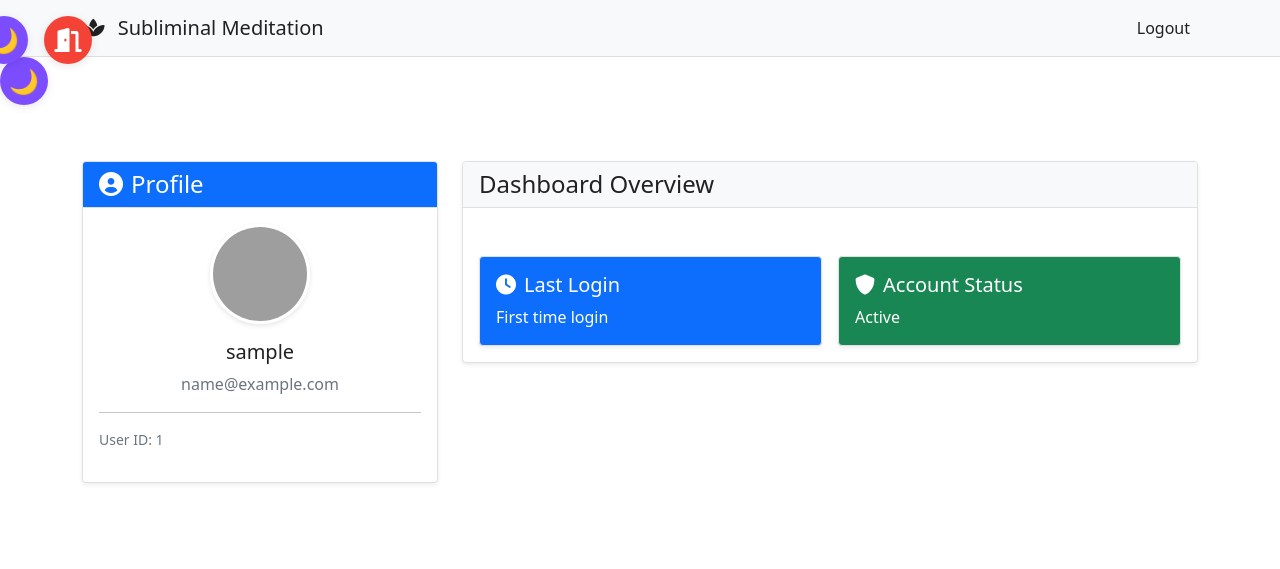
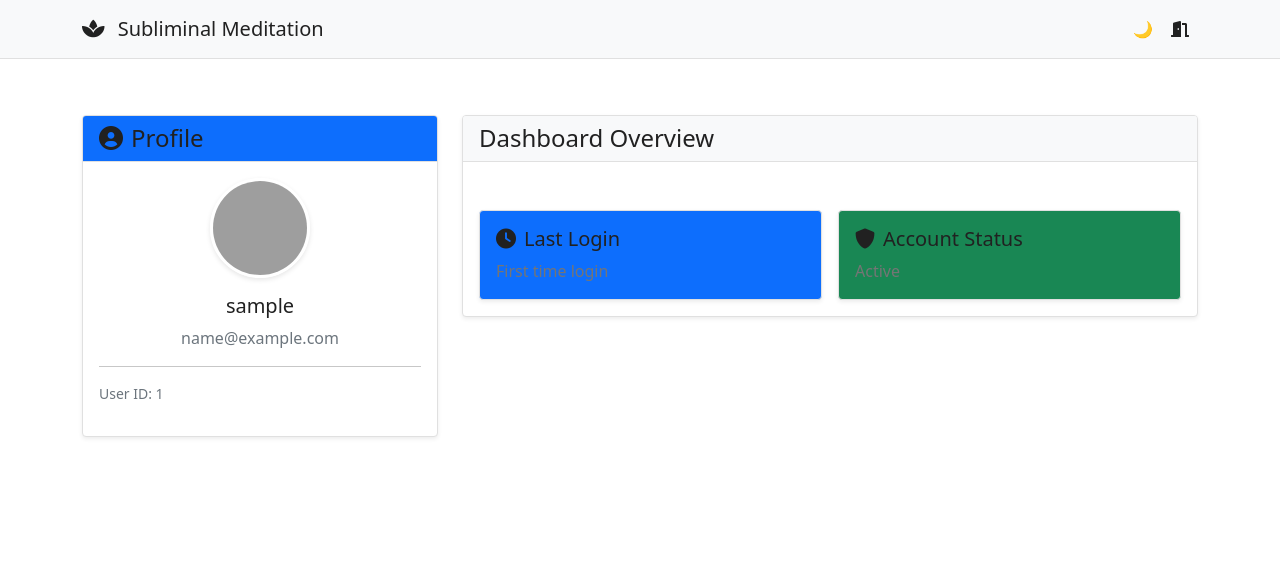
Before and after one commit to wizardsupreme/subliminal-meditation, a Flask app: page /dashboard in a window 1280 px wide. Shown: the top 569 px of the page. Run offline with Flask 3, Linux system fonts and the light colour scheme; the visitor is signed in with stand-in values (Sample User, id 1); some libraries are stand-ins or nearby versions; grey boxes are pictures that could not be loaded.

Commit message:
refactor: use Bootstrap native classes for navigation and buttons

```diff
--- a/app/static/css/theme.css
+++ b/app/static/css/theme.css
@@ -1,64 +1,6 @@
 /* Theme transition */
 :root {
     --transition-duration: 0.3s;
-}
-
-/* Top right buttons */
-.top-right-buttons {
-    position: fixed;
-    top: 1rem;
-    right: 2rem;
-    display: flex;
-    gap: 1rem;
-    z-index: 1000;
-}
-
-/* Theme toggle button */
-.theme-toggle {
-    width: 3rem;
-    height: 3rem;
-    border-radius: 50%;
-    background: var(--primary-color);
-    border: none;
-    cursor: pointer;
-    display: flex;
-    align-items: center;
-    justify-content: center;
-    font-size: 1.5rem;
-    box-shadow: 0 2px 8px var(--shadow);
-    transition: all var(--transition-duration) ease;
-    color: white;
-}
-
-/* Logout button */
-.btn-logout {
-    width: 3rem;
-    height: 3rem;
-    border-radius: 50%;
-    background: var(--error);
-    border: none;
-    cursor: pointer;
-    display: flex;
-    align-items: center;
-    justify-content: center;
-    font-size: 1.5rem;
-    box-shadow: 0 2px 8px var(--shadow);
-    transition: all var(--transition-duration) ease;
-    color: white !important;
-}
-
-.theme-toggle:hover,
-.btn-logout:hover {
-    transform: scale(1.1);
-}
-
-.theme-toggle:active,
-.btn-logout:active {
-    transform: scale(0.9);
-}
-
-.btn-logout:hover {
-    background: var(--error-hover);
 }
 
 /* Light theme (default) */
@@ -113,27 +55,13 @@
     transition: all var(--transition-duration) ease;
 }
 
-/* Specific text color overrides */
-.bg-primary h4,
-.bg-primary h5,
-.bg-primary p {
-    color: #FFFFFF !important;  /* White text on blue backgrounds */
+/* Theme-specific button colors */
+.btn-link {
+    color: var(--text-primary);
 }
 
-.dark-mode .card-header h4 {
-    color: #212121 !important;  /* Keep dark text on light backgrounds in dark mode */
-}
-
-.bg-success h5,
-.bg-success i,
-.bg-success p {
-    color: #FFFFFF !important;  /* White text on success background */
-}
-
-/* Dark mode specific overrides */
-.dark-mode .card-header.bg-primary h4,
-.dark-mode .card-header.bg-primary i {
-    color: #FFFFFF !important;  /* White text for Profile header in dark mode */
+.btn-link:hover {
+    color: var(--primary-color);
 }
 
 /* Navbar theming */
--- a/app/templates/base.html
+++ b/app/templates/base.html
@@ -98,23 +98,23 @@
                 <i class="fas fa-spa me-2"></i>
                 Subliminal Meditation
             </a>
-            <div class="navbar-nav ms-auto">
+            <div class="navbar-nav ms-auto d-flex align-items-center">
+                <button id="theme-toggle"
+                        class="btn btn-link nav-link px-2"
+                        aria-label="Toggle dark mode"
+                        onclick="themeSwitcher.toggleTheme()">
+                    <i class="fas fa-moon"></i>
+                </button>
                 {% if session.get('user_id') %}
-                    <a class="nav-link" href="{{ url_for('auth.logout') }}">Logout</a>
+                    <a class="btn btn-link nav-link px-2" href="{{ url_for('auth.logout') }}" title="Logout">
+                        <i class="fas fa-door-open"></i>
+                    </a>
                 {% else %}
                     <a class="nav-link" href="{{ url_for('auth.login') }}">Login</a>
                 {% endif %}
             </div>
         </div>
     </nav>
-
-    <!-- Theme Toggle Button -->
-    <button id="theme-toggle"
-            class="theme-toggle"
-            aria-label="Toggle dark mode"
-            onclick="themeSwitcher.toggleTheme()">
-        🌙
-    </button>
 
     <!-- Main Content -->
     <div class="container mt-4">
@@ -134,11 +134,9 @@
         </div>
     </footer>
 
-    <!-- Core Scripts -->
+    <!-- Scripts -->
     <script src="https://cdn.jsdelivr.net/npm/bootstrap@5.1.3/dist/js/bootstrap.bundle.min.js"></script>
     <script src="{{ url_for('static', filename='js/main.js') }}"></script>
-
-    <!-- Theme Script -->
     <script src="{{ url_for('static', filename='js/theme-switcher.js') }}"></script>
     {% block scripts %}{% endblock %}
 </body>
--- a/app/templates/dashboard.html
+++ b/app/templates/dashboard.html
@@ -11,8 +11,6 @@
             <div class="card-body">
                 {% if session.get('user_id') %}
                 <div class="text-center mb-3">
-                    <!-- Debug info in HTML comment -->
-                    <!-- Photo URL: {{ session.get('user_photo') }} -->
                     <img src="{{ session.get('user_photo') }}"
                          onerror="this.onerror=null; this.src='{{ url_for('static', filename='img/default-avatar.png') }}';"
                          class="rounded-circle profile-image" alt="Profile Picture">
@@ -24,19 +22,6 @@
                 {% endif %}
             </div>
         </div>
-    </div>
-
-    <!-- Top Right Buttons -->
-    <div class="top-right-buttons">
-        <button id="theme-toggle"
-                class="theme-toggle"
-                aria-label="Toggle dark mode"
-                onclick="themeSwitcher.toggleTheme()">
-            🌙
-        </button>
-        <a href="{{ url_for('auth.logout') }}" class="btn btn-logout" title="Logout">
-            <i class="fas fa-door-open"></i>
-        </a>
     </div>
 
     <!-- Main Content Area -->
```
Also changed, not shown: other parts of app/static/css/theme.css (+0 -54 lines).
